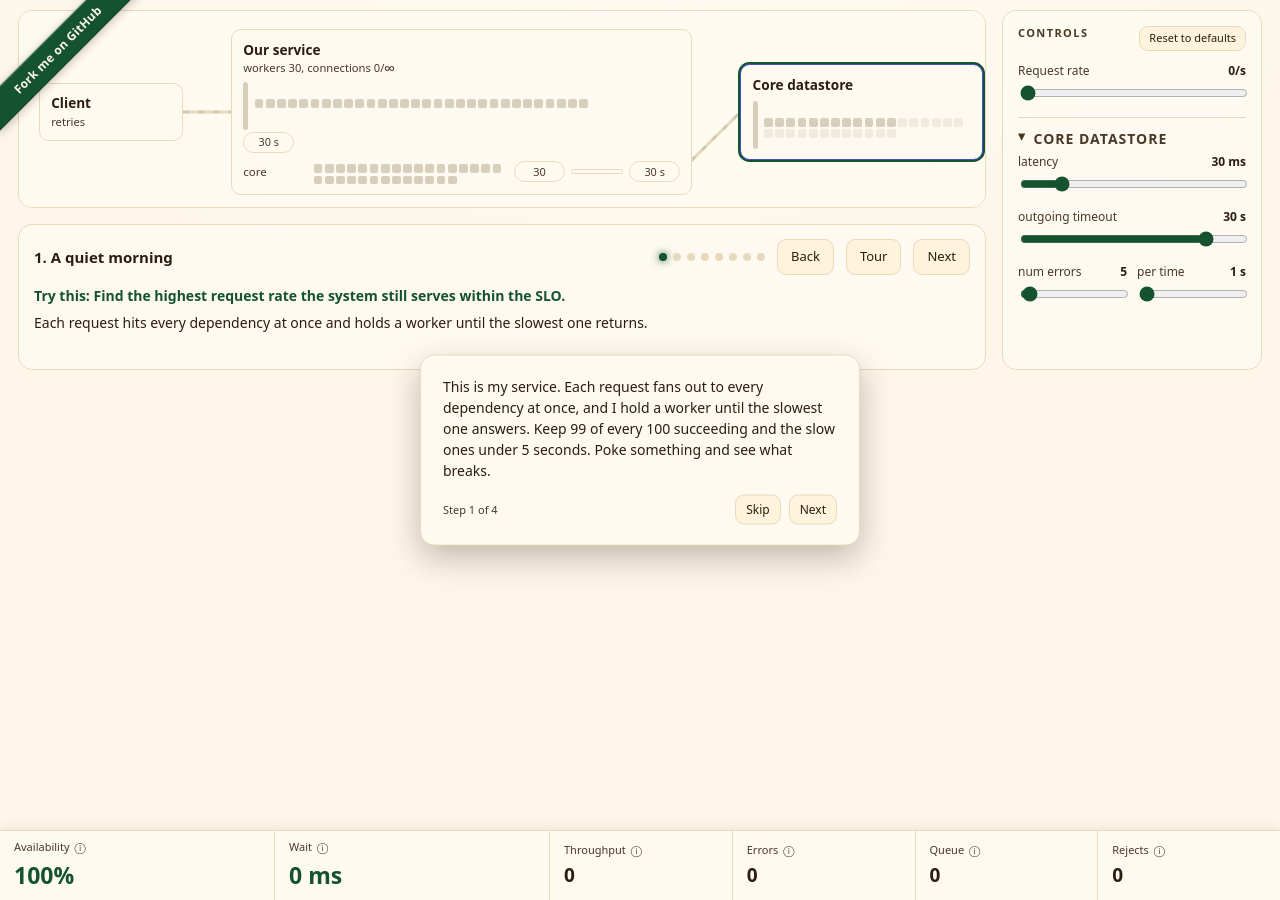
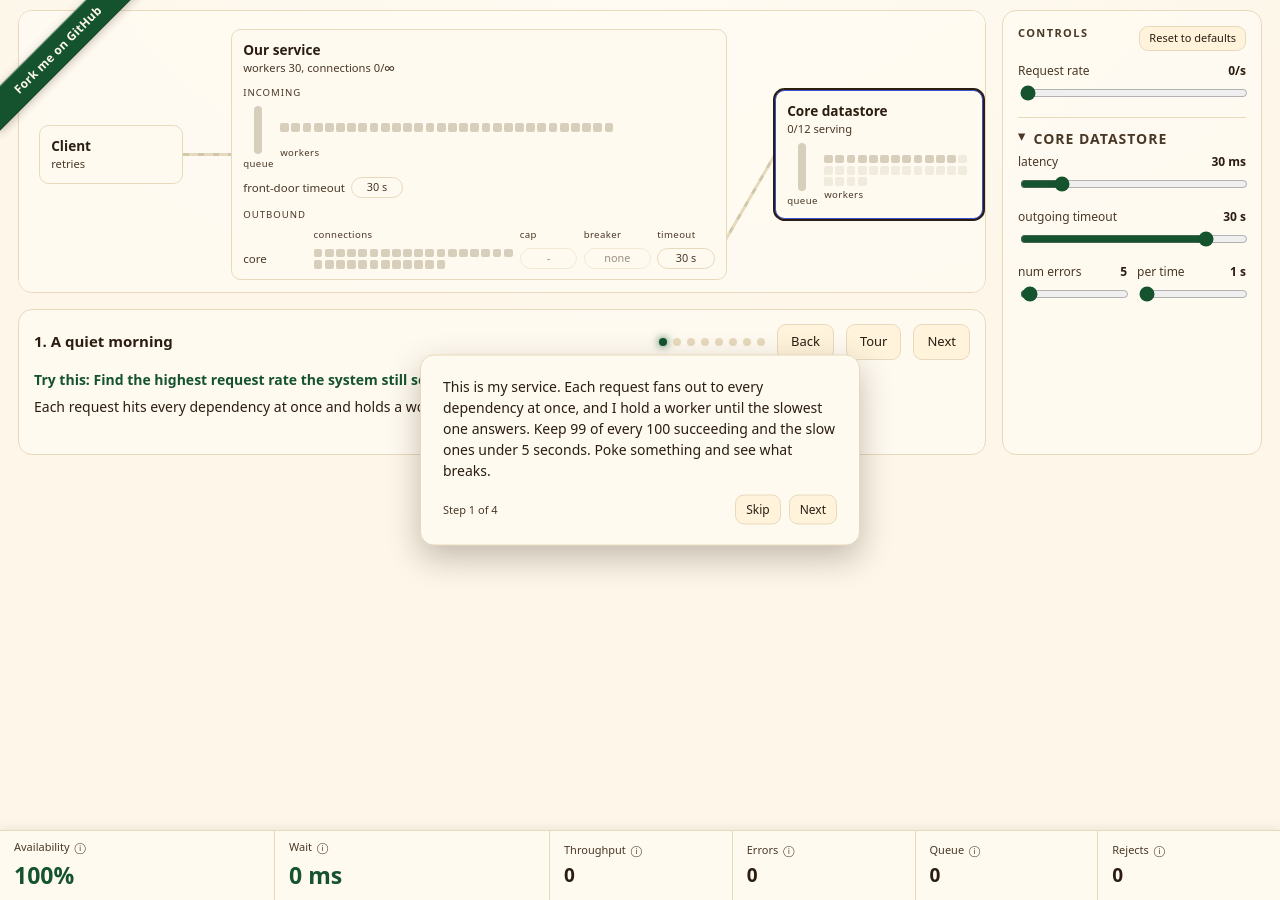
Before and after one commit to vosechu/vosechu.github.io, a Jekyll site: the page autonomous-actions/index.html, which Jekyll copies as it is, in a window 1280 px wide. Built offline with Jekyll 4.4.1, drawn with Linux system fonts in a browser that asks for light colours; part of the change alters nothing that is shown.

Commit message:
feat(sim): label the diagram widgets and raise the rate ceiling
Feedback from the first manual pass: the pills read as bare "30 --- 30 s",
the selection ring looked like a health state, and a 30-cell grid with 12
bright cells had no number explaining itself.

- Outbound call rows align into labeled columns (connections, cap, breaker,
  timeout) under an "outbound" heading; queue tracks and worker grids get
  micro labels; the front-door timeout pill is named.
- A call with no breaker says "none" and no bulkhead cap says "-" (dimmed)
  instead of sitting blank or echoing the pool size.
- Restore the per-dependency capacity readout ("3/12 serving") so the
  bright-vs-dim cell boundary has a number next to it.
- Selection ring switches teal -> ink so it cannot read as health.
- Add "Service" to the three service names in strings.js.
- Request-rate slider is log-scaled 1-1500 rps: 30 workers x 30 ms saturate
  near 1000 rps, so act 1's find-the-knee exercise now has an answer inside
  the slider's range.

76 tests pass.

Co-Authored-By: Claude Fable 5 <noreply@anthropic.com>
Claude-Session: https://claude.ai/code/session_01AKv8sPDdoy5Nfsx5nPdveb

```diff
--- a/autonomous-actions/index.html
+++ b/autonomous-actions/index.html
@@ -168,8 +168,11 @@
       background: var(--panel-solid); border: 1px solid var(--border);
       border-radius: 0.6rem; padding: 0.6rem 0.7rem; min-width: 9rem;
     }
-    .box.dep { cursor: pointer; border-color: var(--depcolor); }
-    .box.dep.selected { box-shadow: 0 0 0 2px var(--teal); }
+    /* Fixed width so the per-frame capacity readout text can never resize the
+       box (hot-path rule: render() must not move layout, or the arrows go stale). */
+    .box.dep { cursor: pointer; border-color: var(--depcolor); width: 13rem; }
+    /* Selection is a neutral ink ring: teal would read as a health state. */
+    .box.dep.selected { box-shadow: 0 0 0 2px var(--ink); }
     .box.dep.slow { border-color: var(--amber); }
     .box.dep.faulted { border-color: var(--red); }
     /* Non-color redundant cue for a failing box: absolutely positioned so it
@@ -180,7 +183,9 @@
     }
     .box .fire.show { opacity: 1; }
     .box .label { font-size: 0.85rem; font-weight: 650; color: var(--ink); }
-    .box .sub { font-size: 0.7rem; color: var(--ink-dim); }
+    /* One line, clipped: per-frame text (the capacity readout) must never wrap
+       and change the box's height (hot-path rule). */
+    .box .sub { font-size: 0.7rem; color: var(--ink-dim); white-space: nowrap; overflow: hidden; text-overflow: ellipsis; }
     /* Worker / connection cells: a wrapping grid of small squares. */
     .cells { display: flex; flex-wrap: wrap; gap: 0.15rem; margin-top: 0.35rem; }
     .cell { width: 0.55rem; height: 0.55rem; border-radius: 0.12rem; background: var(--slot-idle, #d8cebc); }
@@ -205,6 +210,17 @@
     /* Egress rows inside Our service: one per dependency. */
     .egress { display: flex; align-items: center; gap: 0.4rem; margin-top: 0.35rem; }
     .egress .tag { min-width: 4rem; font-size: 0.72rem; color: var(--ink-dim); }
+    /* Tiny widget labels ("queue", "workers", column headers). */
+    .micro { font-size: 0.6rem; color: var(--ink-dim); letter-spacing: 0.4px; }
+    .micro.heading { margin-top: 0.6rem; text-transform: uppercase; letter-spacing: 1px; }
+    /* A widget with its micro label stacked under it. */
+    .stack { display: flex; flex-direction: column; align-items: center; gap: 0.15rem; }
+    .stack.wide { align-items: flex-start; flex: 1; }
+    /* Outbound call rows align into labeled columns (header row shares the grid). */
+    .egress.call { display: grid; grid-template-columns: 4rem 1fr 3.6rem 4.2rem 3.6rem; gap: 0.4rem; align-items: center; }
+    .egress.call .cells { margin-top: 0; }
+    /* A protection that is not configured on this call (no breaker / no bulkhead). */
+    .pill.off { opacity: 0.55; }
     /* Open-breaker edge: greyed, no flow. */
     .edge-flow.blocked { stroke: var(--ink-dim); opacity: 0.3; animation: none; stroke-dasharray: 2 6; }
 
--- a/autonomous-actions/src/controls.js
+++ b/autonomous-actions/src/controls.js
@@ -87,14 +87,31 @@ function toggle(parent, label, checked, onChange) {
 let oscWasOn = false;
 let rateUI = null;   // the request-rate slider input + value label, so the frame loop can animate it
 let poolUIs = {};    // per-service bulkhead pool sliders, so adaptive can drive and lock them
+// Log-scaled so the interesting low end (tens of rps, where the later acts
+// live) keeps fine resolution while the top reaches past the act-1 knee: 30
+// workers x 30ms datastore calls saturate near 1000 rps, so the max must sit
+// beyond that or the first act's "find the highest rate the SLO survives"
+// has no answer. The frame loop drives the thumb through toPos when
+// oscillation is on, so rateUI exposes the mapping alongside input/val.
 function rateSlider(parent) {
   const osc = sim.config.loadOscillation;
-  rateUI = slider(parent, 'Request rate', 1, 200, 1, sim.config.requestRatePerSec, perSec,
-    (v) => { sim.config.requestRatePerSec = v; },
-    {
-      onGrab: () => { oscWasOn = osc.enabled; osc.enabled = false; },
-      onRelease: () => { if (oscWasOn) { osc.phaseRef = clock.now(); osc.enabled = true; } oscWasOn = false; },
-    });
+  const STEPS = 1000, MIN = 1, MAX = 1500;
+  const lmin = Math.log(MIN), lspan = Math.log(MAX) - lmin;
+  const toVal = (pos) => Math.round(Math.exp(lmin + lspan * (pos / STEPS)));
+  const toPos = (v) => Math.round(((Math.log(Math.max(MIN, v)) - lmin) / lspan) * STEPS);
+  const input = document.createElement('input');
+  Object.assign(input, { type: 'range', min: 0, max: STEPS, step: 1, value: toPos(sim.config.requestRatePerSec) });
+  const val = control(parent, 'Request rate', input, perSec, sim.config.requestRatePerSec);
+  input.addEventListener('input', () => {
+    const v = toVal(Number(input.value));
+    val.textContent = perSec(v);
+    sim.config.requestRatePerSec = v;
+  });
+  input.addEventListener('pointerdown', () => { oscWasOn = osc.enabled; osc.enabled = false; });
+  const release = () => { if (oscWasOn) { osc.phaseRef = clock.now(); osc.enabled = true; } oscWasOn = false; };
+  input.addEventListener('pointerup', release);
+  input.addEventListener('pointercancel', release);
+  rateUI = { input, val, toPos };
 }
 function workerPoolSlider(parent) {
   slider(parent, 'Worker pool', 1, 60, 1, sim.config.workerPoolSize, plain, (v) => { sim.config.workerPoolSize = v; });
@@ -146,7 +163,7 @@ function oscillationToggle(parent) {
   const osc = sim.config.loadOscillation;
   toggle(parent, 'Load oscillation', osc.enabled, (on) => {
     if (on) { osc.phaseRef = clock.now(); }
-    else if (rateUI) { rateUI.input.value = String(sim.config.requestRatePerSec); rateUI.val.textContent = perSec(sim.config.requestRatePerSec); }
+    else if (rateUI) { rateUI.input.value = String(rateUI.toPos(sim.config.requestRatePerSec)); rateUI.val.textContent = perSec(sim.config.requestRatePerSec); }
     osc.enabled = on;
   });
 }
@@ -482,7 +499,7 @@ function frame() {
   const osc = sim.config.loadOscillation;
   if (rateUI && osc.enabled) {
     const eff = Math.round(effectiveRate(sim.config.requestRatePerSec, osc, simNowMs));
-    rateUI.input.value = String(eff);
+    rateUI.input.value = String(rateUI.toPos(eff));   // the slider is log-scaled; drive it by position
     rateUI.val.textContent = perSec(eff);
   }
   // Adaptive services drive and lock their own pool slider, so control is visibly
--- a/autonomous-actions/src/render.js
+++ b/autonomous-actions/src/render.js
@@ -1,7 +1,7 @@
 import { colorOf, shortOf, labelOf, hoverOf } from './theme.js';
 import { availabilityPercent } from './metrics.js';
 import { STRINGS } from './strings.js';
-import { breakerLabel, serviceSub } from './telemetry.js';
+import { breakerLabel, serviceSub, capacityReadout } from './telemetry.js';
 import { edgeEndpoints, toLocalRect } from './edges.js';
 
 const SVGNS = 'http://www.w3.org/2000/svg';
@@ -37,6 +37,14 @@ function cells(parent, n) {
 function queue(parent) {
   const track = div('queue'); const fill = div('fill'); track.appendChild(fill);
   parent.appendChild(track); return fill;
+}
+// A widget with a micro label stacked under it, so every grid and track on the
+// diagram says what it is. `wide` left-aligns and stretches (for cell grids).
+function labeled(parent, labelText, wide) {
+  const stack = div(wide ? 'stack wide' : 'stack');
+  parent.appendChild(stack);
+  const setLabel = () => stack.appendChild(div('micro', labelText));
+  return { stack, setLabel };
 }
 
 // One arrow: a base line (static color) plus a flow line (animated per frame
@@ -155,18 +163,33 @@ export function buildScene(root, config, onSelect) {
   serviceBox.appendChild(serviceFire);
   const serviceSubEl = div('sub', '');                // "workers X, connections Y/inf" per frame
   serviceBox.appendChild(serviceSubEl);
-  const svcQueueRow = div('egress');                  // reuse the flex row for queue + workers
-  const svcQueueFill = queue(svcQueueRow);
-  const svcWorkers = cells(svcQueueRow, MAX_SLOTS);
+  // Incoming side: queue track + worker grid, each with a micro label so the
+  // widgets say what they are.
+  serviceBox.appendChild(div('micro heading', STRINGS.telemetry.incoming));
+  const svcQueueRow = div('egress');
+  const sq = labeled(svcQueueRow, STRINGS.telemetry.queue);
+  const svcQueueFill = queue(sq.stack); sq.setLabel();
+  const sw = labeled(svcQueueRow, STRINGS.telemetry.workers, true);
+  const svcWorkers = cells(sw.stack, MAX_SLOTS); sw.setLabel();
   serviceBox.appendChild(svcQueueRow);
-  // Front-door timeout pill: its text is sim.config.timeoutMs, which is config,
-  // not per-frame state, so controls.js sets it (on build and on the front-door
-  // timeout slider's input), not render().
+  // Front-door timeout pill, labeled. Its text is sim.config.timeoutMs, which is
+  // config, not per-frame state, so controls.js sets it (on build and on the
+  // front-door timeout slider's input), not render().
+  const ftRow = div('egress');
+  ftRow.appendChild(div('tag', STRINGS.telemetry.frontTimeout));
   const frontTimeout = div('pill');
-  serviceBox.appendChild(frontTimeout);
+  ftRow.appendChild(frontTimeout);
+  serviceBox.appendChild(ftRow);
+  // Outbound side: one labeled call row per dependency, under a shared header
+  // row that names the columns (the rows and header share the .egress.call grid).
+  serviceBox.appendChild(div('micro heading', STRINGS.telemetry.outbound));
+  const hd = STRINGS.telemetry.callHead;
+  const head = div('egress call head');
+  head.append(div('micro', ''), div('micro', hd.pool), div('micro', hd.cap), div('micro', hd.breaker), div('micro', hd.timeout));
+  serviceBox.appendChild(head);
   const egress = {};
   for (const name of names) {
-    const row = div('egress');
+    const row = div('egress call');
     row.appendChild(div('tag', shortOf(name)));
     const pool = cells(row, OUT_VIEW);
     const wall = div('pill', '');                     // bulkhead cap; text per frame
@@ -198,14 +221,21 @@ export function buildScene(root, config, onSelect) {
     // a class toggle only, no layout work).
     const fire = div('fire', '🔥');
     box.appendChild(fire);
+    // Live capacity readout ("3/12 serving"), so the grid's bright-vs-dim cell
+    // boundary has a number next to it. Text set per frame; the box width is
+    // fixed in CSS so the changing text can never resize it (hot-path rule).
+    const capLabel = div('sub', '');
+    box.appendChild(capLabel);
     const drow = div('egress');
-    const dqueue = queue(drow);
-    const dworkers = cells(drow, CAP_SLOTS);
+    const dql = labeled(drow, STRINGS.telemetry.queue);
+    const dqueue = queue(dql.stack); dql.setLabel();
+    const dwl = labeled(drow, STRINGS.telemetry.workers, true);
+    const dworkers = cells(dwl.stack, CAP_SLOTS); dwl.setLabel();
     box.appendChild(drow);
     if (onSelect) box.addEventListener('click', () => onSelect(name));
     box.title = hoverOf(name);
     depsCol.appendChild(box);
-    deps[name] = { box, label, workerCells: dworkers.cells, queueBar: dqueue, fire };
+    deps[name] = { box, label, workerCells: dworkers.cells, queueBar: dqueue, fire, capLabel };
   }
   cols.appendChild(depsCol);
 
@@ -337,13 +367,24 @@ export function render(state, h, selectedStation) {
       wallFrom: bh ? bulkheadCap : null,
       wallTo: poolShown,
     });
-    eg.wall.textContent = String(cap);
+    // The cap pill only shows a number when a bulkhead actually exists; with
+    // none configured it reads "-" (dimmed) rather than sitting blank or
+    // echoing the whole worker pool as if it were a cap.
+    if (bh) {
+      eg.wall.className = 'pill';
+      eg.wall.textContent = String(bh.size);
+    } else {
+      eg.wall.className = 'pill off';
+      eg.wall.textContent = STRINGS.telemetry.noCap;
+    }
+    // Same for the breaker pill: "none" (dimmed) when this call has no breaker,
+    // so a blank pill never asks the reader to guess what blank means.
     if (br) {
       eg.breakerPill.className = `pill breaker ${br.state}`;
       eg.breakerPill.textContent = breakerLabel(br.state);
     } else {
-      eg.breakerPill.className = 'pill breaker';
-      eg.breakerPill.textContent = '';
+      eg.breakerPill.className = 'pill breaker off';
+      eg.breakerPill.textContent = STRINGS.telemetry.none;
     }
     eg.timeoutPill.textContent = fmtDur(t.outgoingTimeoutMs);
 
@@ -357,6 +398,7 @@ export function render(state, h, selectedStation) {
     const dq = smi(`dq_${name}`, ds.queueDepth);
     fillCells(d.workerCells, { busy: inSvc, cappedAt: Math.min(ds.capacity, CAP_SLOTS) });
     d.queueBar.style.height = `${(Math.min(dq, DEP_QUEUE_MAX) / DEP_QUEUE_MAX) * 100}%`;
+    d.capLabel.textContent = capacityReadout(inSvc, ds.capacity, dq);
 
     d.box.className = 'box dep' + (failing ? ' faulted' : congested ? ' slow' : '') + (name === selectedStation ? ' selected' : '');
     d.fire.classList.toggle('show', failing);
--- a/autonomous-actions/src/strings.js
+++ b/autonomous-actions/src/strings.js
@@ -19,10 +19,10 @@ export const STRINGS = {
   // tests; do NOT rename the keys, only the values. label is the node title,
   // short is the terse diagram tag, hover states what it is and how it fails.
   stations: {
-    'Database A': { label: 'Core datastore',        short: 'core',     hover: 'The core datastore. Every request reads from it. Fast, always on, and the one dependency I never worry about.' },
-    'Service B':  { label: 'Recommendations',       short: 'recs',     hover: 'Healthy when traffic is light, but its response time climbs as load rises and requests pile up behind it. It does not error; it just gets slow, in no hurry to catch up.' },
-    'Service C':  { label: 'Search',                short: 'search',   hover: 'Usually instant, but now and then it hangs: a call goes out, nothing comes back, and a worker waits. A tight timeout gives the worker back.' },
-    'External':   { label: 'Payments (third-party)', short: 'payments', hover: 'A third-party we do not control. Usually it answers; sometimes it is simply gone and refuses the connection at once. A breaker skips it so one missing feature does not sink the rest.' },
+    'Database A': { label: 'Core datastore',                 short: 'core',     hover: 'The core datastore. Every request reads from it. Fast, always on, and the one dependency I never worry about.' },
+    'Service B':  { label: 'Recommendations Service',        short: 'recs',     hover: 'Healthy when traffic is light, but its response time climbs as load rises and requests pile up behind it. It does not error; it just gets slow, in no hurry to catch up.' },
+    'Service C':  { label: 'Search Service',                 short: 'search',   hover: 'Usually instant, but now and then it hangs: a call goes out, nothing comes back, and a worker waits. A tight timeout gives the worker back.' },
+    'External':   { label: 'Payments Service (third-party)', short: 'payments', hover: 'A third-party we do not control. Usually it answers; sometimes it is simply gone and refuses the connection at once. A breaker skips it so one missing feature does not sink the rest.' },
   },
 
   // One entry per act, index 0..7. title carries a little of the arm's gentle
@@ -74,6 +74,13 @@ export const STRINGS = {
     incoming: 'incoming',
     outbound: 'outbound',
     queue: 'queue',
+    workers: 'workers',
+    frontTimeout: 'front-door timeout',
+    // A call with no breaker or no bulkhead says so instead of sitting blank.
+    none: 'none',
+    noCap: '-',
+    // Column headers over the outbound call rows.
+    callHead: { pool: 'connections', cap: 'cap', breaker: 'breaker', timeout: 'timeout' },
     // open/closed reads as jargon to non-electricians; keep these plain-language.
     breaker: { closed: 'passing', open: 'blocking', half_open: 'testing' },
     serviceSub: 'workers {workers}, connections {connections}/∞',
```
